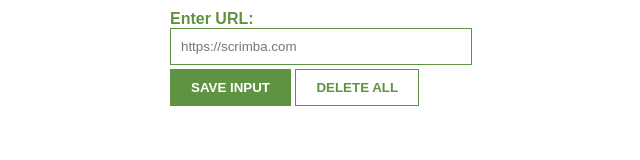
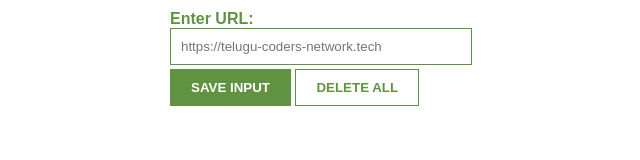
Before and after one commit to harshaweb09/leads-tracker, a plain HTML site: page index.html in a window 1280 px wide. Shown: the full height of the page, 319-959 px from the left. Drawn offline with Linux system fonts and the light colour scheme; no server answers.

Commit message:
Change file paths

```diff
--- a/index.html
+++ b/index.html
@@ -5,12 +5,12 @@
         <link rel="apple-touch-icon" sizes="180x180" href="/apple-touch-icon.png">
         <link rel="icon" type="image/png" sizes="32x32" href="/favicon-32x32.png">
         <link rel="icon" type="image/png" sizes="16x16" href="/favicon-16x16.png">
-        <link rel="manifest" href="/site.webmanifest">
+        <link rel="manifest" href="site.webmanifest">
         <link rel="stylesheet" href="index.css">
     </head>
     <body>
         <label>Enter URL:</label>
-        <input type="text" id="input-el" placeholder="https://scrimba.com">
+        <input type="text" id="input-el" placeholder="https://telugu-coders-network.tech">
         <button id="input-btn">SAVE INPUT</button>
         <button id="delete-btn">DELETE ALL</button>
         <ul id="ul-el">
```
Also changed, not shown: site.webmanifest.
